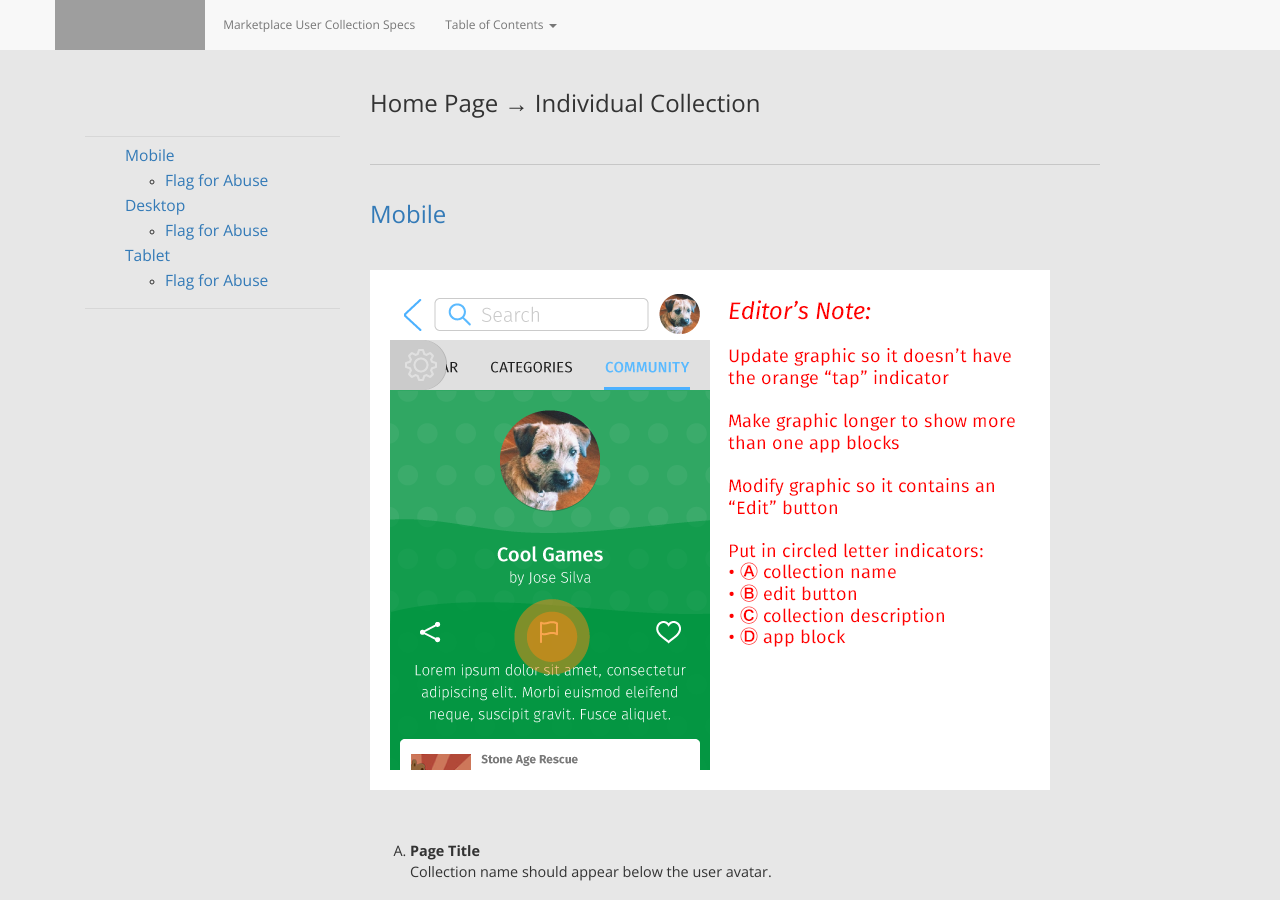
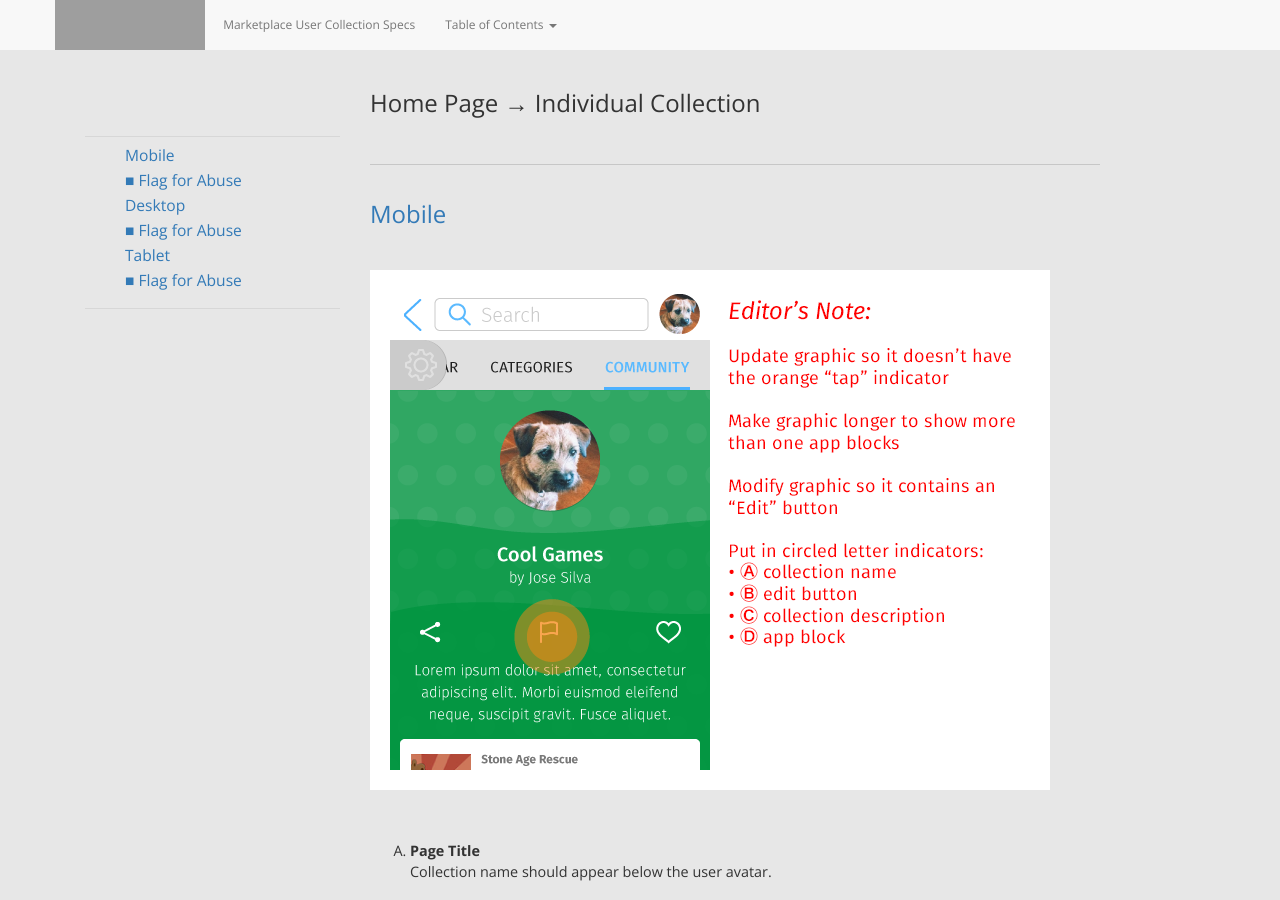
Before and after one commit to mhanratty/marketplaceux-usercollections, a Jekyll site: the page built from projectSpecsIndividualCollection.html, in a window 1280 px wide and 900 px high. Built offline with Jekyll 4.4.1, drawn with Linux system fonts in a browser that asks for light colours; nearby versions of some CDN libraries; grey boxes are pictures that could not be loaded.

Commit message:
Fix in-page navigations

```diff
--- a/projectSpecsAppListing.html
+++ b/projectSpecsAppListing.html
@@ -18,11 +18,11 @@
 
 		<h2>Home Page &rarr; App Listing</h2>
 
-    <h3 class="specItem">Add To Collection Modal</h3>
+    <h3 class="specItem"><a name="addappmodal">Add To Collection Modal</a></h3>
 
     <p class="longText">The Add to collection modal appears when user clicks the "+" icon on the Individual app listing page, or the App block that will appear inside the feed.</p>
 
-    <a name="addappmodal"><img src="http://mhanratty.github.io/marketplaceux-usercollections/img/usercollections_addappmodal.png" alt="Add App To Collection Modal"/></a>
+    <img src="http://mhanratty.github.io/marketplaceux-usercollections/img/usercollections_addappmodal.png" alt="Add App To Collection Modal"/>
 
     <ol class="longText letters">
       <li><strong>Add to collection modal</strong><br/>
--- a/projectSpecsCollectionsEdit.html
+++ b/projectSpecsCollectionsEdit.html
@@ -103,7 +103,7 @@
       </li>
       <li><strong>Added app area – move and delete controls</strong><br/>
       In the Edit collection interface, each app box has controls that allows user to move and delete apps from the collection. In view mode, these controls are hidden.</li>
-    </ul>
+    </ol>
 
     <h3 class="specItem"><a name="editcollectiontablet">Tablet</a></h3>
 
--- a/projectSpecsIndividualCollection.html
+++ b/projectSpecsIndividualCollection.html
@@ -10,17 +10,11 @@
 
 		<ul class="secondaryMenu" data-spy="affix" data-offset-top="70" data-offset-bottom="200">
 			<li><a href="#individualcollectionmobile">Mobile</a></li>
-			  <ul>
-			    <li><a href="#flagcollectionmobile">Flag for Abuse</a></li>
-			   </ul>
+      <li><a href="#flagcollectionmobile">■ Flag for Abuse</a></li>
 			<li><a href="#individualcollectiondesktop">Desktop</a></li>
-			  <ul>
-			    <li><a href="#flagcollectiondesktop">Flag for Abuse</a></li>
-			   </ul>
+      <li><a href="#flagcollectiondesktop">■ Flag for Abuse</a></li>
 			<li><a href="#individualcollectiontablet">Tablet</a></li>
-			  <ul>
-			    <li><a href="#flagcollectiontablet">Flag for Abuse</a></li>
-			   </ul>
+      <li><a href="#flagcollectiontablet">■ Flag for Abuse</a></li>
       </ul>
 	</div>
 	<div class="col-sm-9 col-md-9 col-lg-8">
```
Also changed, not shown: projectSpecsCollectionsCreate.html (+6 -6 lines).
